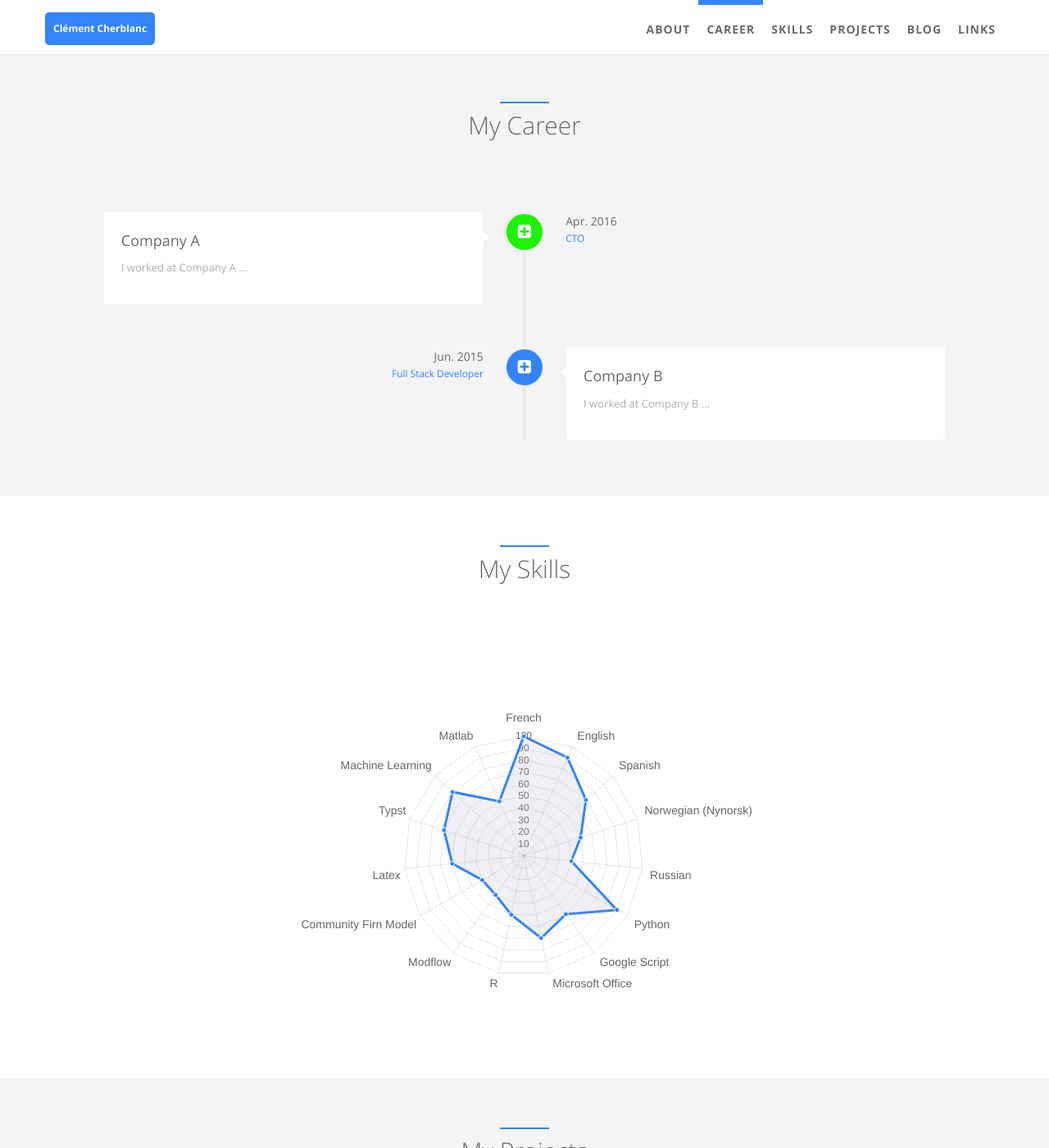
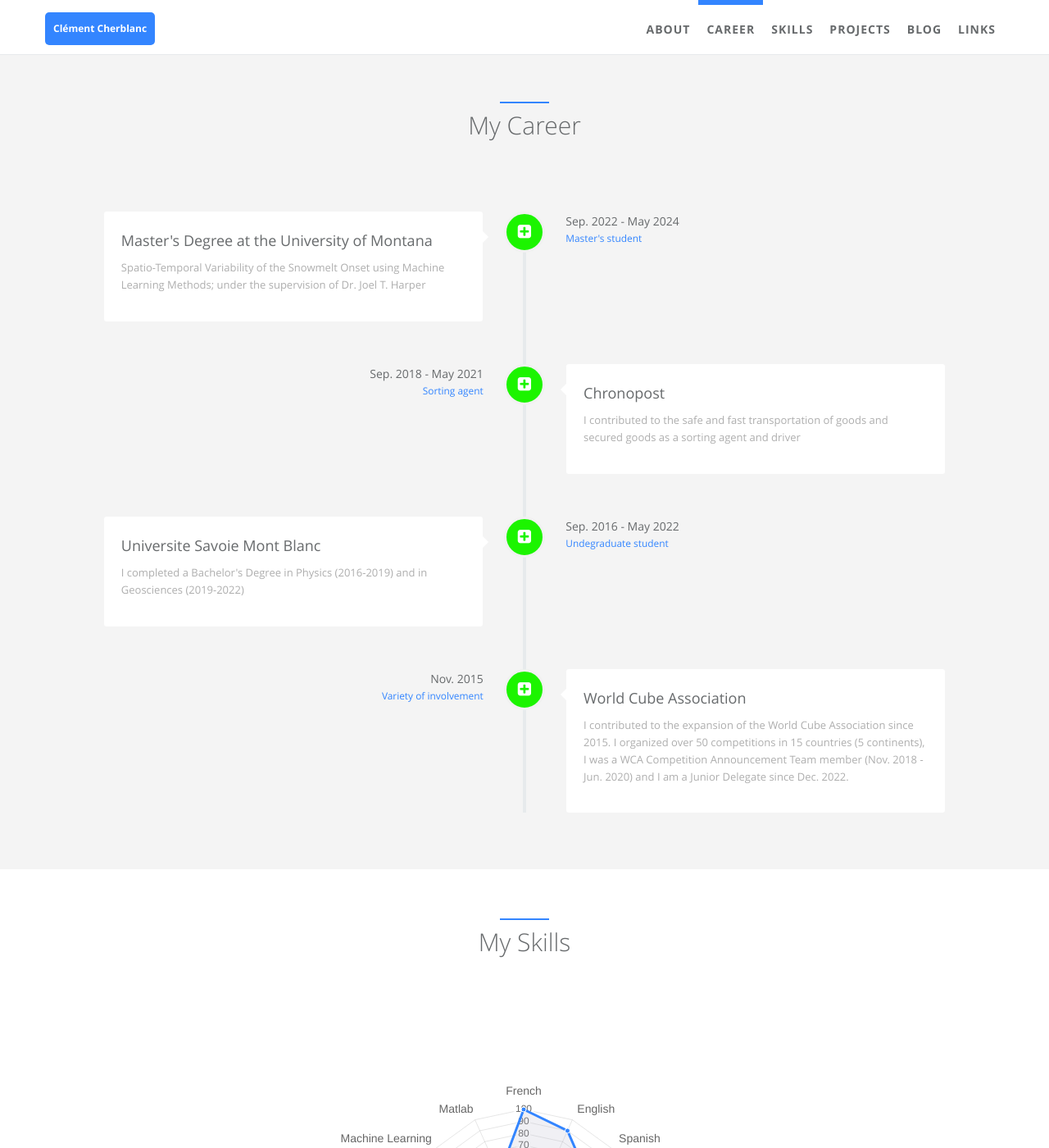
Before and after one commit to ClemAntarctica/ClemAntarctica.github.io, a Jekyll site: the page built from index.html, in a window 1280 px wide and 1400 px high, scrolled down 770 px. Shown: the whole window at 82% size. Built offline with Jekyll 4.4.1, drawn with Linux system fonts in a browser that asks for light colours.

Commit message:
Add files via upload

```diff
--- a/_data/index/careers.yml
+++ b/_data/index/careers.yml
@@ -1,30 +1,45 @@
 # careers section data
 # if you don't have language feature(language.yml is empty), ignore "i18n" items
 - name:
-    detail: Company A
-    i18n: company_a
+    detail: "Master's Degree at the University of Montana"
   desc:
-    detail: I worked at Company A ...
-    i18n: company_a_desc
+    detail: "Spatio-Temporal Variability of the Snowmelt Onset using Machine Learning Methods; under the supervision of Dr. Joel T. Harper"
   date:
-    detail: Apr. 2016
-    i18n: company_a_date
+    detail: Sep. 2022 - May 2024
   job:
-    detail: CTO
-    i18n: company_a_job
+    detail: "Master's student"
   icon: fa-plus-square
   present: true
 
 - name:
-    detail: Company B
-    i18n: company_b
+    detail: Chronopost
   desc:
-    detail: I worked at Company B ...
-    i18n: company_b_desc
+    detail: I contributed to the safe and fast transportation of goods and secured goods as a sorting agent and driver
   date:
-    detail: Jun. 2015
-    i18n: company_b_date
+    detail: Sep. 2018 - May 2021
   job:
-    detail: Full Stack Developer
-    i18n: company_b_job
+    detail: Sorting agent
   icon: fa-plus-square
+  present: true
+
+- name:
+    detail: Universite Savoie Mont Blanc
+  desc:
+    detail: I completed a Bachelor's Degree in Physics (2016-2019) and in Geosciences (2019-2022)
+  date:
+    detail: Sep. 2016 - May 2022
+  job:
+    detail: Undegraduate student
+  icon: fa-plus-square
+  present: true
+
+- name:
+    detail: World Cube Association
+  desc:
+    detail: "I contributed to the expansion of the World Cube Association since 2015. I organized over 50 competitions in 15 countries (5 continents), I was a WCA Competition Announcement Team member (Nov. 2018 - Jun. 2020) and I am a Junior Delegate since Dec. 2022."
+  date:
+    detail: Nov. 2015
+  job:
+    detail: Variety of involvement
+  icon: fa-plus-square
+  present: true
```
